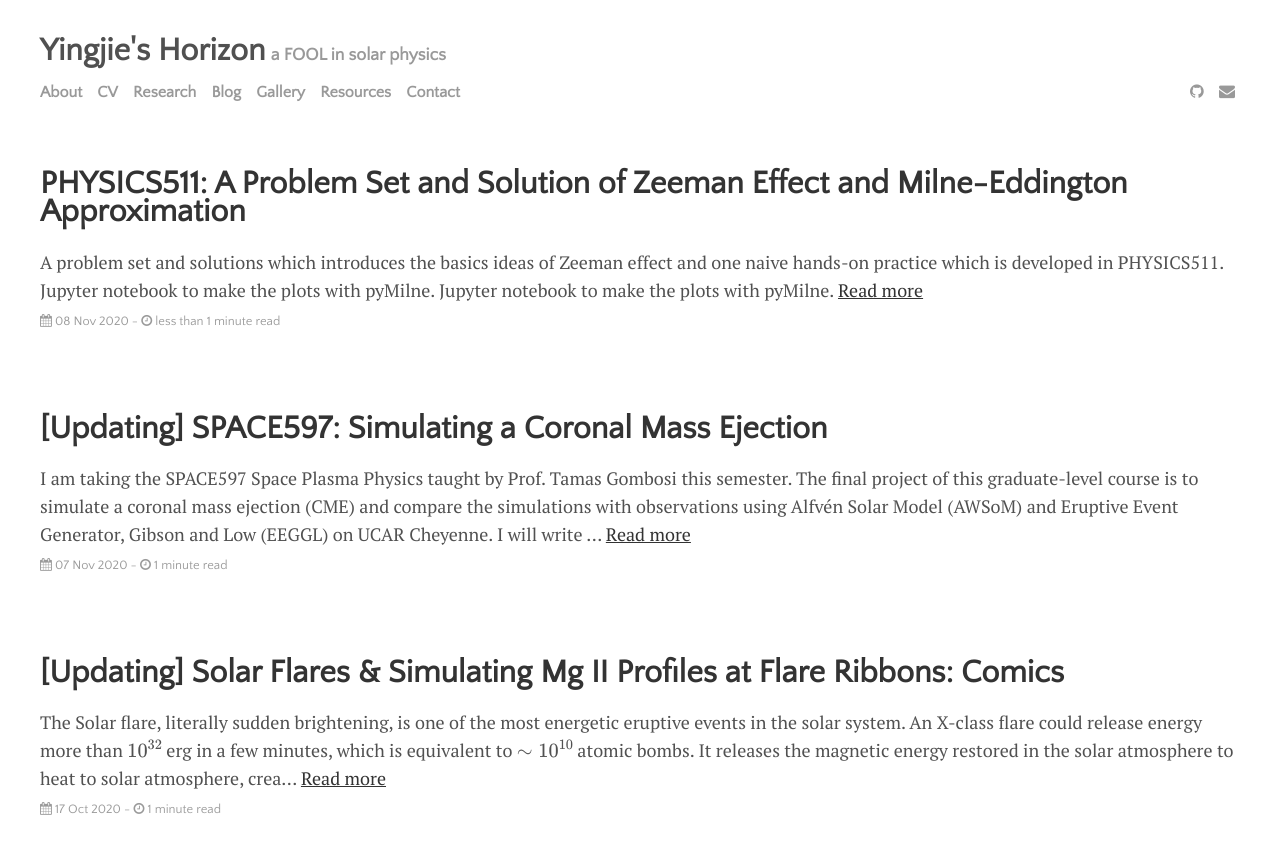
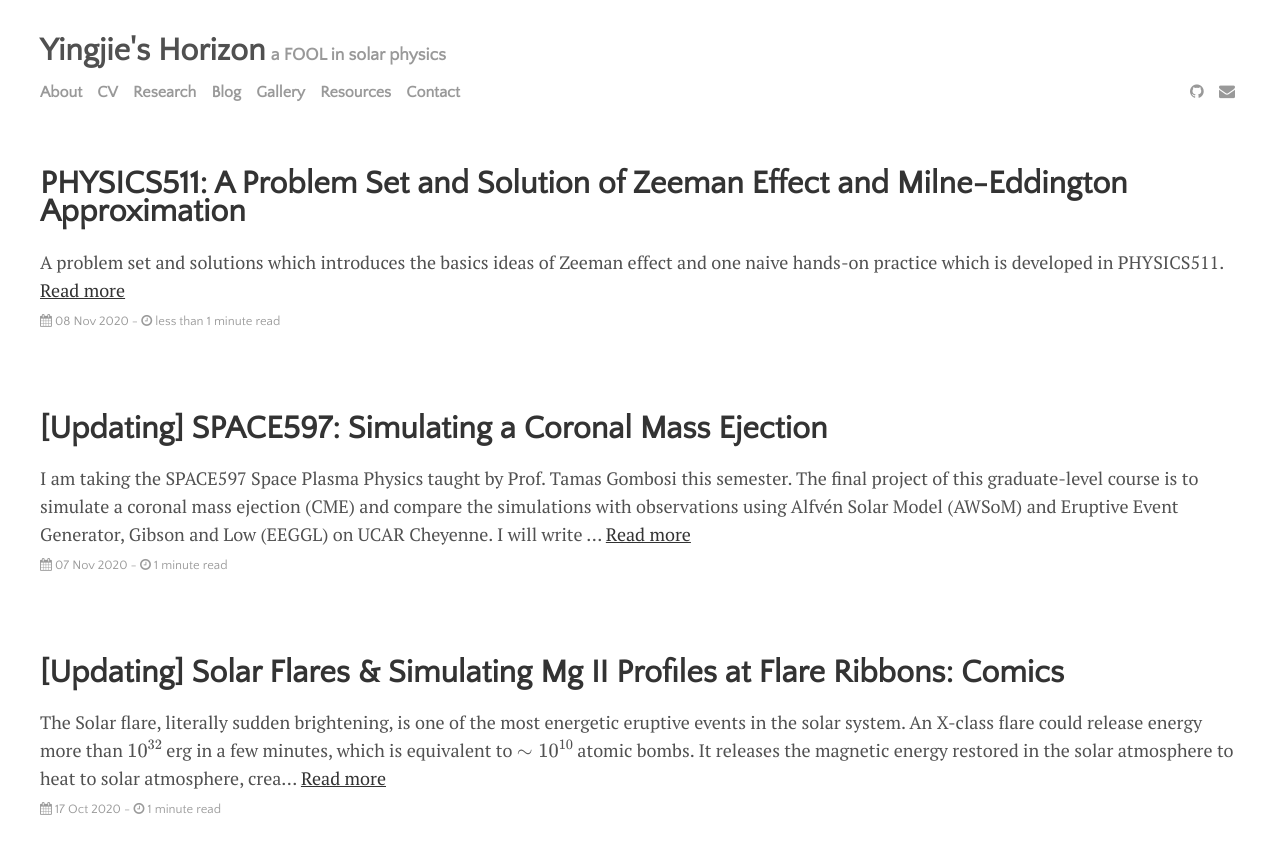
Before and after one commit to yjzhu-solar/yjzhu-solar.github.io, a Jekyll site: the page built from index.html, in a window 1280 px wide and 900 px high. Shown: the top 854 px of the window. Built offline with Jekyll 4.4.1, drawn with Linux system fonts in a browser that asks for light colours; the list of posts is cut into pages by our own code.

Commit message:
roll back

```diff
--- a/blog/_posts/2020-11-08-phy511ps.md
+++ b/blog/_posts/2020-11-08-phy511ps.md
@@ -9,9 +9,3 @@ tags: [documentation,Zeeman effect, ME inversion]
 A problem set and solutions which introduces the basics ideas of Zeeman effect and one naive hands-on practice which is developed in PHYSICS511.
 
 <div style="text-align: center"><iframe src="https://drive.google.com/file/d/1uhuh3aVBGJc4qn-WMvJ3aL6of1Gfmh3W/preview" width="1000" height="768"></iframe>
-
-<br>Jupyter notebook to make the plots with <a href="https://github.com/jaimedelacruz/pyMilne">pyMilne</a>.
-
-{% jupyter_notebook "/assets/ipynb/yjzhu-phy511-handson.ipynb" %}<br>Jupyter notebook to make the plots with <a href="https://github.com/jaimedelacruz/pyMilne">pyMilne</a>.
-
-{% jupyter_notebook "/assets/ipynb/yjzhu-phy511-handson.ipynb" %}
```
